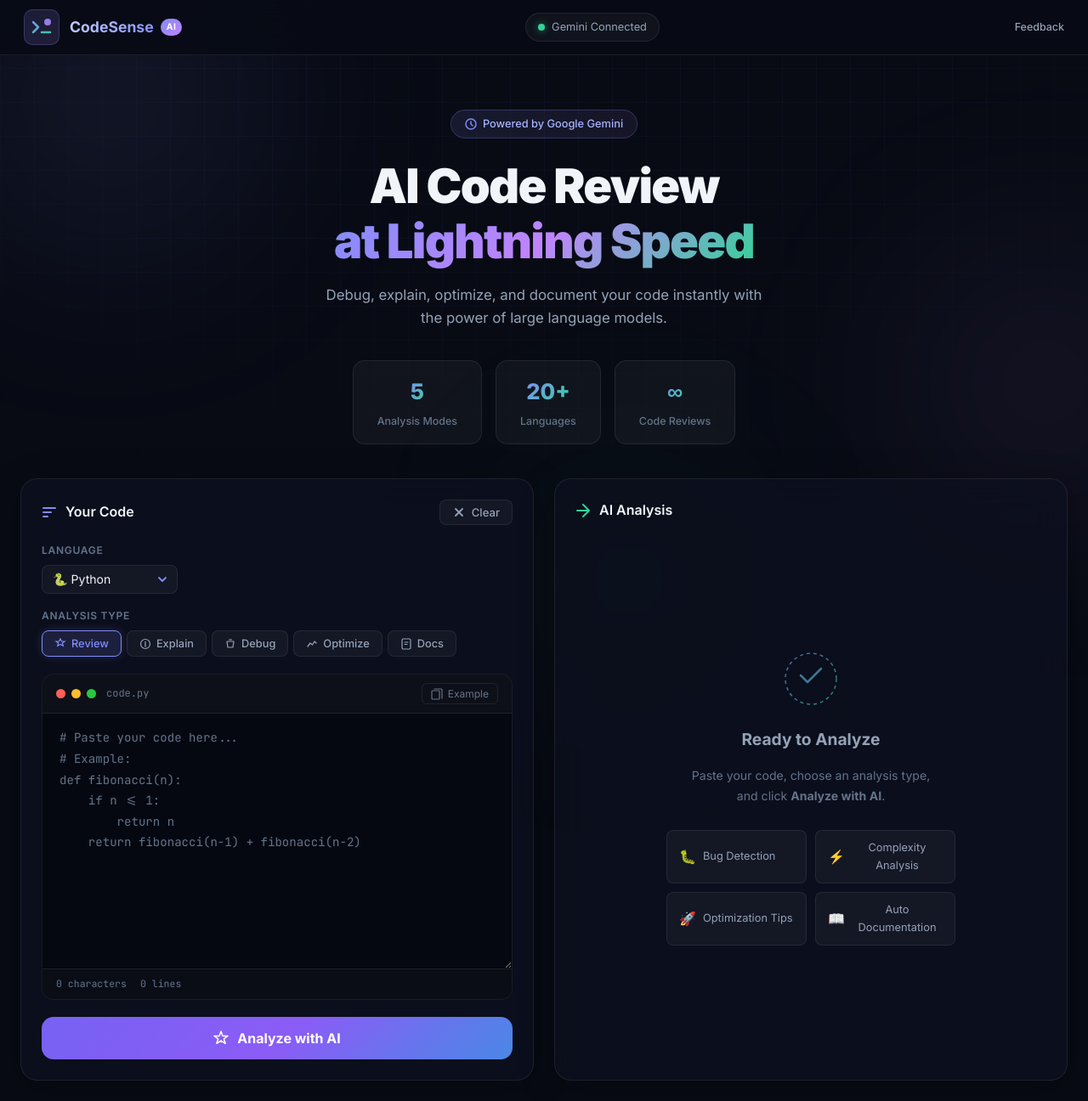
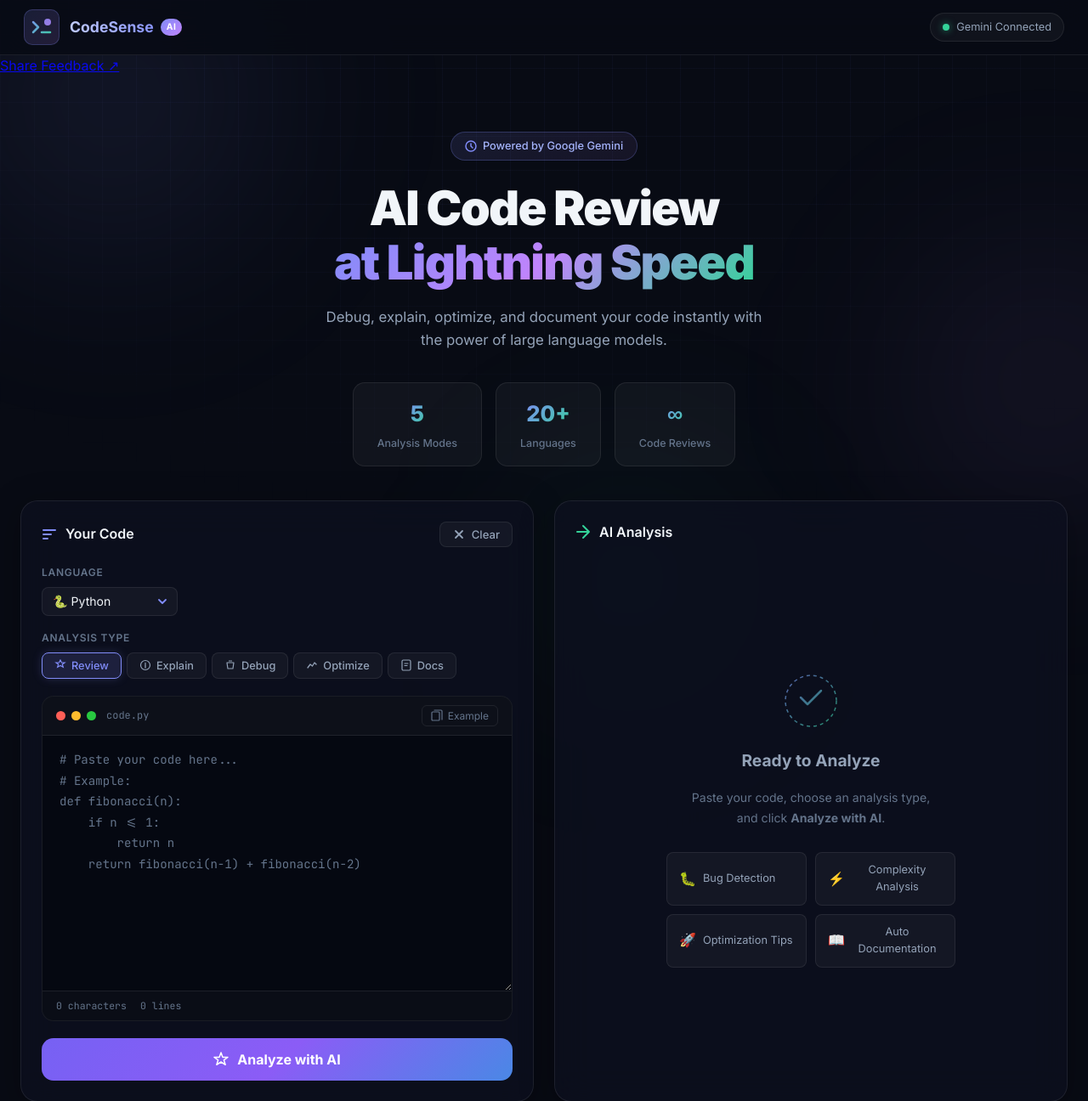
Before and after one commit to nirbhaysinghrajput/CodeSense-AI, a Flask app: page / in a window 1280 px wide. Shown: the top 1296 px of the page at 85% size. Run offline with Flask 3, Linux system fonts and the light colour scheme.

Commit message:
Update feedback link and text in index.html
Replaced the old feedback link with a new one and updated the text.

```diff
--- a/templates/index.html
+++ b/templates/index.html
@@ -49,18 +49,16 @@
           <span id="statusText">Checking...</span>
         </div>
       </div>
-
-      <a
-          href="https://forms.gle/gLA4Z9cbMb7uv76n6"
-          target="_blank"
-          rel="noopener noreferrer"
-          class="header-feedback"
-        >
-          Feedback
-        </a>
-
     </div>
   </header>
+
+  <div class="feedback-row">
+  <a href="https://forms.gle/gLA4Z9cbMb7uv76n6"
+     target="_blank"
+     rel="noopener noreferrer">
+    Share Feedback ↗
+  </a>
+  </div>
 
   <!-- Hero -->
   <section class="hero">
```
